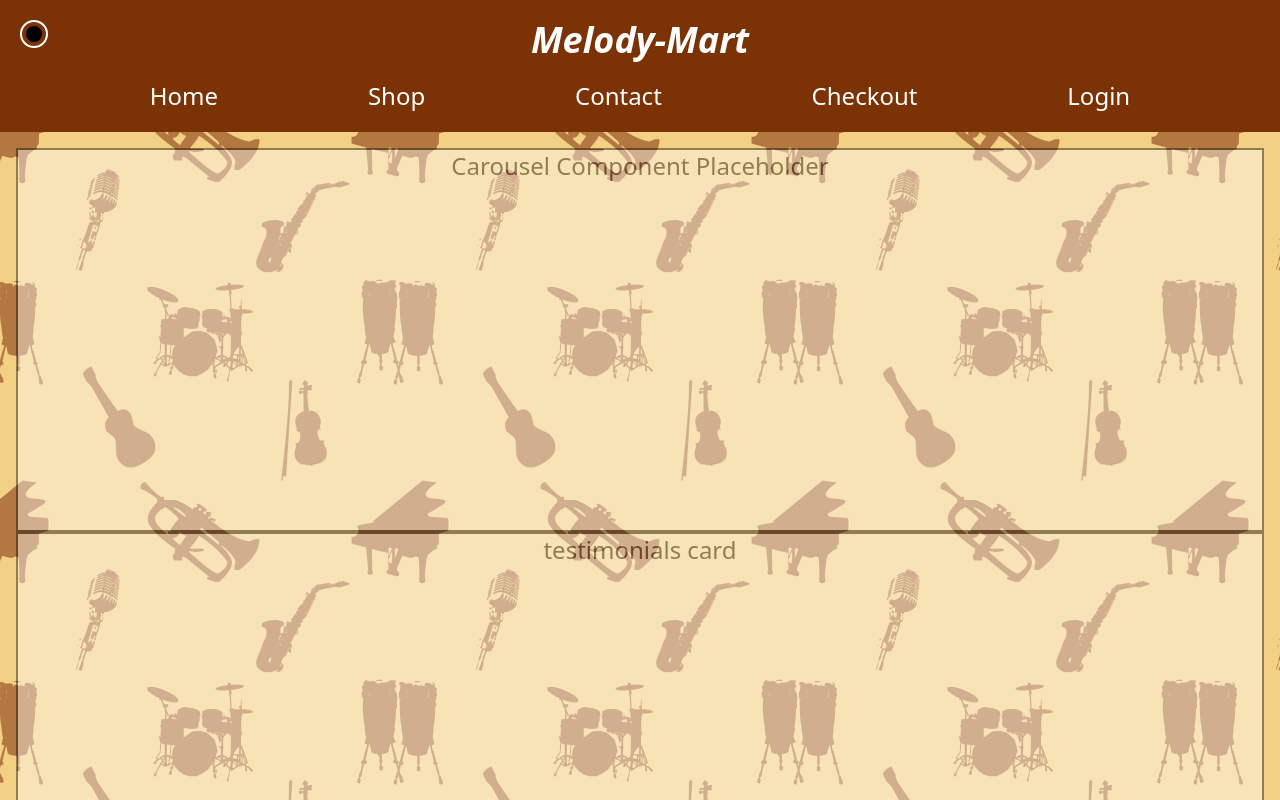
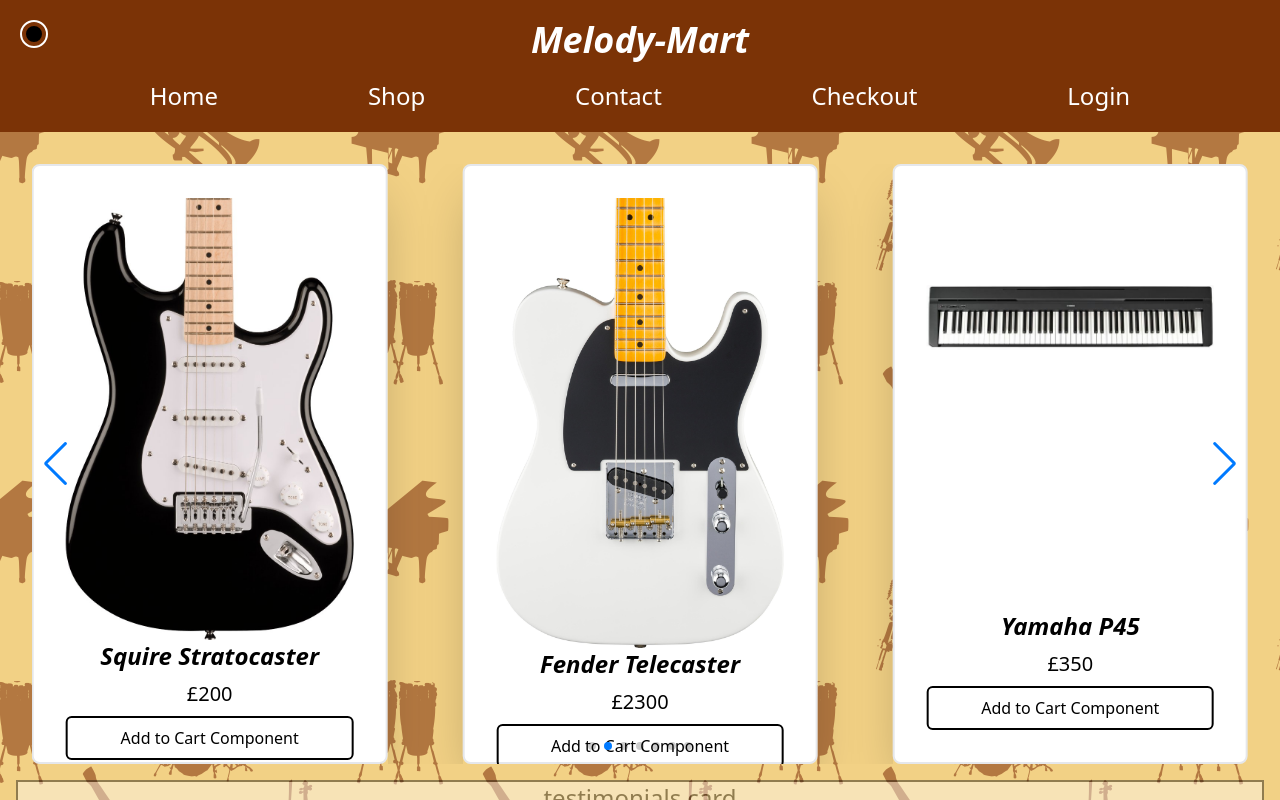
Before and after one commit to KeeganKevern/melody-mart, a Vue app in the folder melody-mart/: page / in a window 1280 px wide. Shown: the top 800 px of the page. Built offline with nearby package versions, Linux system fonts and the light colour scheme.

Commit message:
added swiper carousel

```diff
--- a/melody-mart/package.json
+++ b/melody-mart/package.json
@@ -15,6 +15,7 @@
   "dependencies": {
     "@tailwindcss/vite": "^4.1.3",
     "pinia": "^3.0.1",
+    "swiper": "^11.2.6",
     "tailwindcss": "^4.1.3",
     "vue": "^3.5.13",
     "vue-router": "^4.5.0",
--- a/melody-mart/src/App.vue
+++ b/melody-mart/src/App.vue
@@ -5,7 +5,7 @@
 
 <template>
   <header
-    class="flex flex-col sticky top-0 w-full items-center justify-between bg-amber-900 text-white"
+    class="flex flex-col sticky top-0 w-full items-center justify-between bg-amber-900 text-white z-100"
   >
     <h1 class="text-4xl font-extrabold italic m-5">Melody-Mart</h1>
     <ThemeSlider class="absolute left-5 top-5" />
--- /dev/null
+++ b/melody-mart/src/components/homecomponents/carousel.vue
@@ -0,0 +1,47 @@
+<template>
+  <swiper
+    class="group mixed-blend-overlay"
+    :modules="[Autoplay, Pagination, Navigation]"
+    :slidesPerView="1"
+    :breakpoints="swiperBreakpoints"
+    :spaceBetween="100"
+    :autoplay="{
+      delay: 3000,
+      disableOnInteraction: false,
+    }"
+    :pagination="{
+      clickable: true,
+    }"
+    :navigation="true"
+  >
+    <swiper-slide
+      v-for="product in catalogueDataStore.catalogueOfProducts"
+      class="flex self-center shadow-2xl"
+      :key="product.id"
+    >
+      <ProductCard
+        :instrumentName="product.instrumentName"
+        :price="product.price"
+        :imagePath="product.imagePath"
+        :cardClass="'p-8 !rounded-lg h-150'"
+      />
+    </swiper-slide>
+  </swiper>
+</template>
+
+<script setup>
+import { Swiper, SwiperSlide } from "swiper/vue";
+import ProductCard from "../shopviewcomponents/ProductCard.vue";
+import { Autoplay, Pagination, Navigation } from "swiper/modules";
+
+import "swiper/css";
+import "swiper/css/pagination";
+import "swiper/css/navigation";
+
+import { useCatalogueDataStore } from "@/stores/CatalogueDataStore";
+const catalogueDataStore = useCatalogueDataStore();
+const swiperBreakpoints = {
+  768: { slidesPerView: 2, spaceBetween: 50 },
+  1080: { slidesPerView: 3, spaceBetween: 75 },
+};
+</script>
--- a/melody-mart/src/components/shopviewcomponents/ProductCard.vue
+++ b/melody-mart/src/components/shopviewcomponents/ProductCard.vue
@@ -1,6 +1,7 @@
 <template>
   <div
-    class="min-w-1/4 max-w-1/2 md:max-w-1/3 lg:max-w-1/4 grid grid-rows-auto text-center bg-white p-2 md:p-4 md:mx-12 lg:my-4 lg:shadow-lg border-2 border-gray-200 rounded-sm"
+    class="grid grid-rows-auto text-center bg-white border-2 border-gray-200 rounded-sm opacity-100"
+    :class="cardClass"
   >
     <img
       :src="imagePath"
@@ -21,5 +22,6 @@
   instrumentName: { type: String, required: true },
   price: { type: Number, required: true },
   imagePath: { type: String, required: true },
+  cardClass: { type: String, required: true },
 });
 </script>
--- a/melody-mart/src/stores/CatalogueDataStore.js
+++ b/melody-mart/src/stores/CatalogueDataStore.js
@@ -155,7 +155,6 @@
 
   function updateProductsToDisplay() {
     productsToDisplay.value = [];
-    console.log(listOfSelectedFilters.value);
 
     if (!listOfSelectedFilters.value) {
       productsToDisplay.value = catalogueOfProducts;
@@ -219,6 +218,7 @@
   populateFilterData();
   updateProductsToDisplay();
   return {
+    catalogueOfProducts,
     productsToDisplay,
     filterData,
     filterSidebarVisible,
--- a/melody-mart/src/views/HomeView.vue
+++ b/melody-mart/src/views/HomeView.vue
@@ -1,12 +1,16 @@
-<script setup></script>
+<script setup>
+import carousel from "@/components/homecomponents/carousel.vue";
+</script>
 
 <template>
-  <main class="h-dvh flex flex-col justify-around">
-    <div class="border-2 bg-white text-center text-2xl h-100 opacity-40">
-      Carousel Component Placeholder
-    </div>
-    <div class="border-2 bg-white text-center text-2xl h-100 opacity-40">
-      testimonials card
+  <main class="h-dvh">
+    <div class="flex flex-col justify-around">
+      <div class="m-4">
+        <carousel />
+      </div>
+      <div class="border-2 bg-white text-center text-2xl h-100 opacity-40">
+        testimonials card
+      </div>
     </div>
   </main>
 </template>
--- a/melody-mart/src/views/ShopView.vue
+++ b/melody-mart/src/views/ShopView.vue
@@ -1,14 +1,13 @@
 <template>
-  <div>
-    <h1>This is the shop</h1>
-    <button @click="test">click</button>
+  <div class="pt-12">
     <SidebarContainer />
-    <div class="flex flex-wrap gap-4 justify-center sm:mx-12">
+    <div class="flex flex-wrap gap-4 justify-center">
       <ProductCard
         v-for="product in catalogueDataStore.productsToDisplay"
         :instrumentName="product.instrumentName"
         :price="product.price"
         :imagePath="product.imagePath"
+        :cardClass="'md:max-w-1/3 lg:max-w-1/4 grid grid-rows-auto text-center bg-white p-2 md:p-4 md:mx-12 lg:my-4 lg:shadow-lg border-2 border-gray-200 rounded-sm'"
       />
     </div>
   </div>
@@ -20,8 +19,4 @@
 import { useCatalogueDataStore } from "@/stores/CatalogueDataStore.js";
 
 const catalogueDataStore = useCatalogueDataStore();
-function test() {
-  console.log(catalogueDataStore.listOfSelectedFilters.value);
-  catalogueDataStore.updateProductsToDisplay();
-}
 </script>
```
Also changed, not shown: 1 other file (tests, documents, lock files or other folders).
